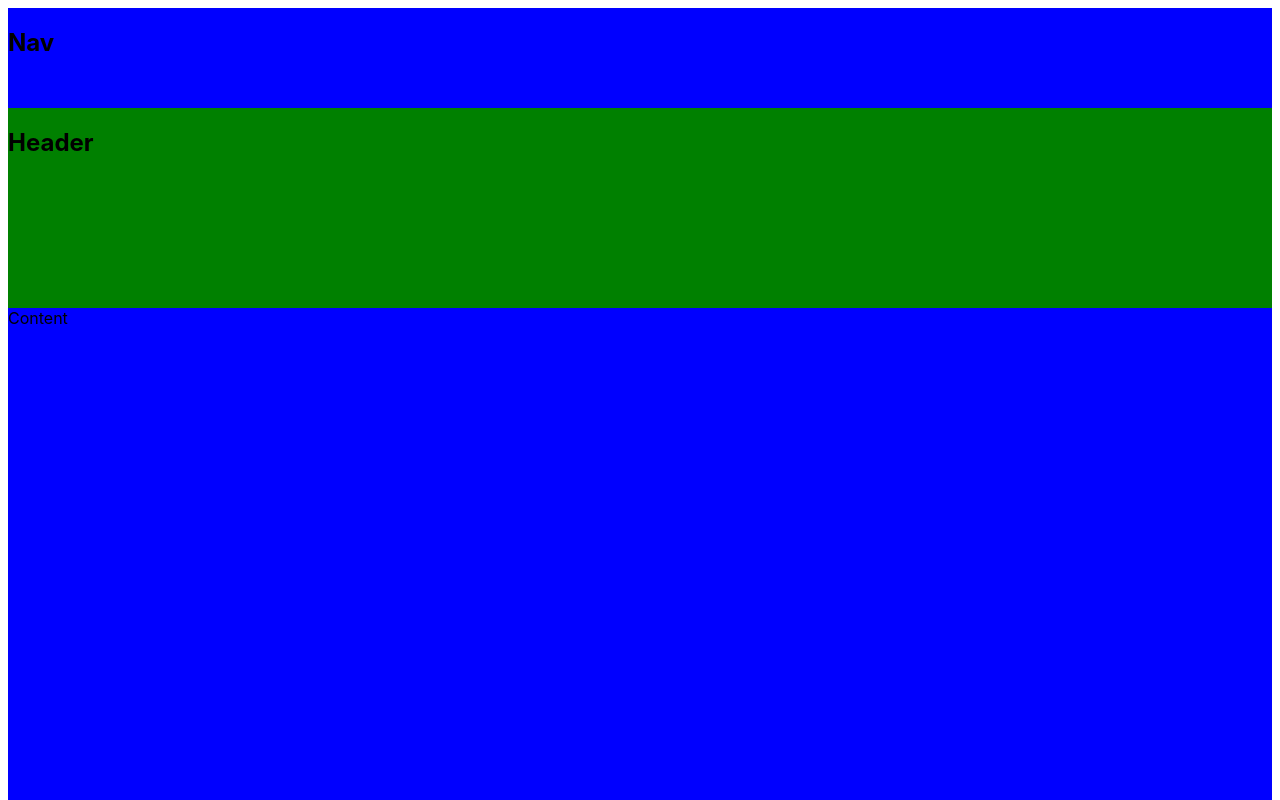
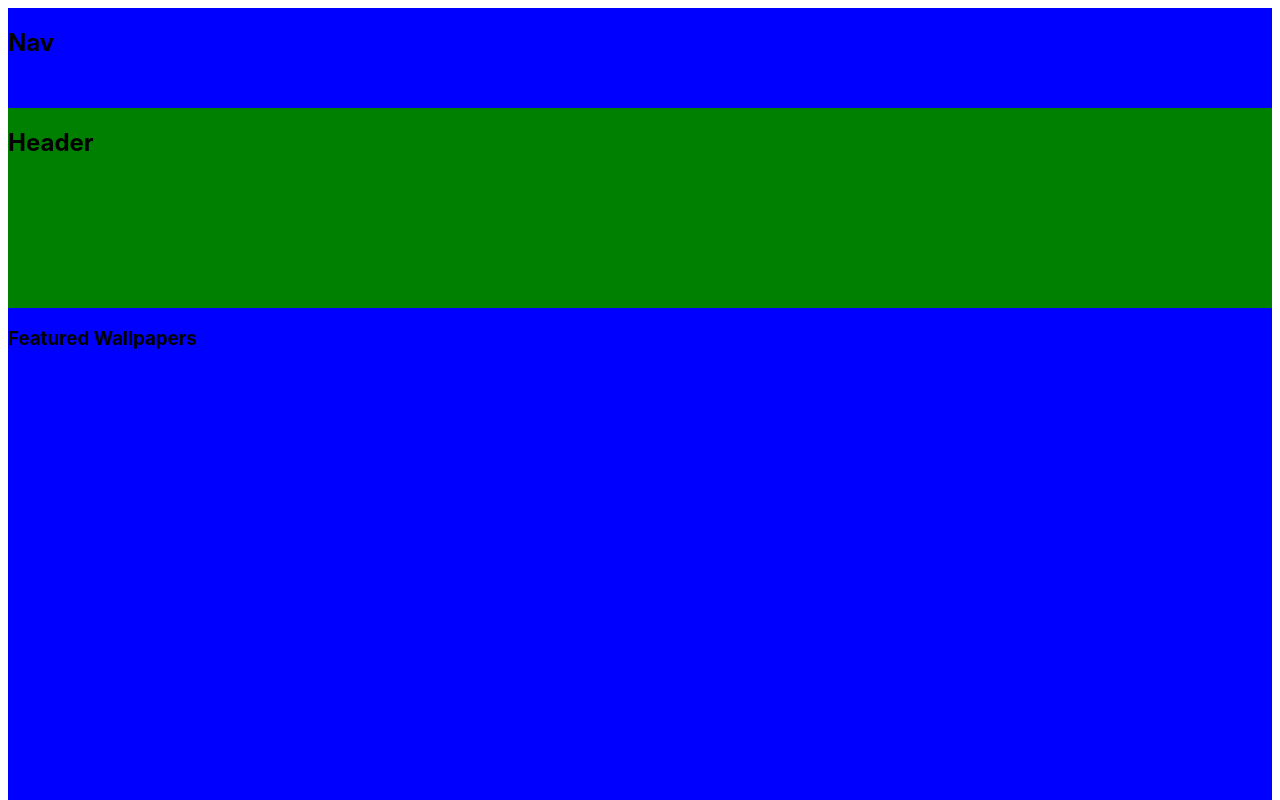
Before and after one commit to DerrickDevelops/wallpaper-website, a React (Vite) app: page / in a window 1280 px wide. Shown: the top 800 px of the page. Built offline with nearby package versions, Linux system fonts and the light colour scheme.

Commit message:
Update Content.jsx
Added Header and section container to main content section.

```diff
--- a/src/Content.jsx
+++ b/src/Content.jsx
@@ -9,7 +9,13 @@ const Content = () => {
 
     return(
         <main>
-            Content
+            <h3>Featured Wallpapers</h3>
+            <section className="wallpaper-container">
+            <a href="" alt=""></a>
+            <a href="" alt=""></a>
+            <a href="" alt=""></a>
+            <a href="" alt=""></a>
+            </section>
         </main>
     )
 }
```
